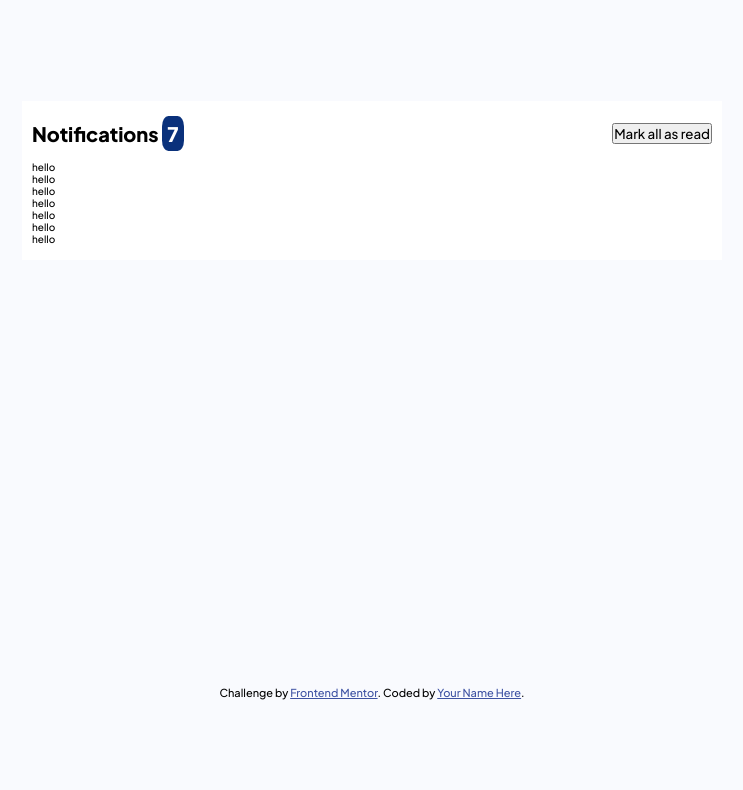
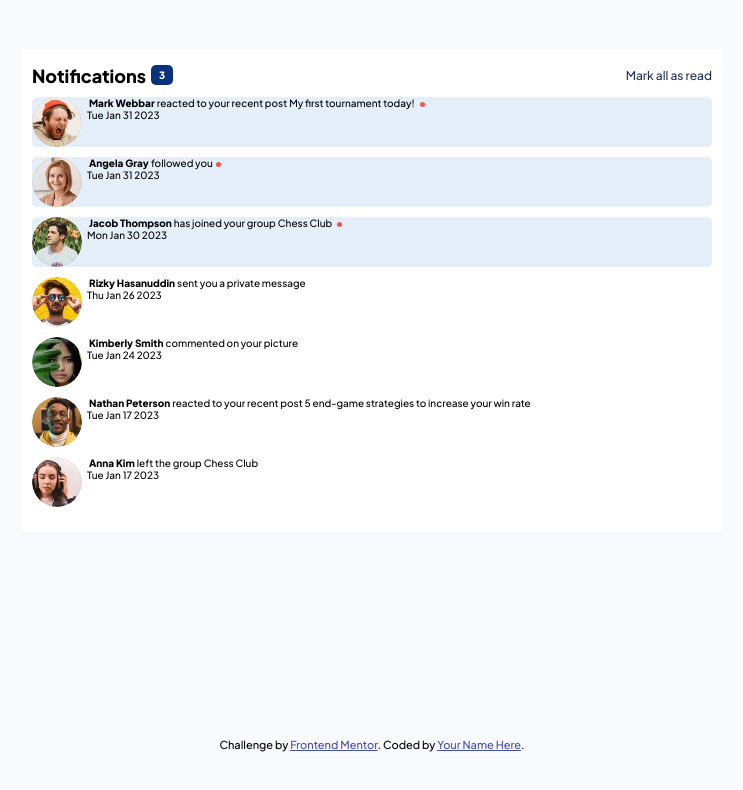
Before and after one commit to ALI-KHALED-13/Notifications-Page, a React (Create React App) app: page / in a window 1280 px wide. Shown: the top 790 px of the page, without its empty margins (268-1011 px from the left). Built offline with nearby package versions, Linux system fonts and the light colour scheme.

Commit message:
almost done

```diff
--- a/src/App.js
+++ b/src/App.js
@@ -1,4 +1,4 @@
-import { useState } from "react";
+
 import NotificationsSkeleton from "./components/NotificationsSkeleton";
 
 
@@ -6,7 +6,7 @@ function App() {
   return (
     <div className="container">
       <NotificationsSkeleton />
-      <br /> <br />
+      <br />
       <div className="attribution">
         Challenge by <a href="https://www.frontendmentor.io?ref=challenge" target="_blank"  rel="noreferrer">Frontend Mentor</a>.
         Coded by <a href="#">Your Name Here</a>.
--- a/src/components/NotificationCard/index.js
+++ b/src/components/NotificationCard/index.js
@@ -1,8 +1,49 @@
+import {
+  StyledCard,
+  StyledProfileLink,
+  StyledContentLink,
+  StyledEmbeddedMessage,
+  StyledRedDot,
+  StyledAvatar
+} from './styled';
 
 
-const NotificationCard =({notifObject})=> {
+const NotificationCard =({notifObject, setOneNotifAsRead})=> {
 
-return <p>hello</p>
+const contentType = notifObject.content?.type;
+
+return (
+  <StyledCard onClick={setOneNotifAsRead} isRead={notifObject.isRead}>
+    <StyledAvatar
+      src={notifObject.initiator.avatar}
+      alt="profile picture"
+    />
+    <div>
+      <p>
+        <StyledProfileLink href={notifObject.initiator.href}>
+          {notifObject.initiator.name}
+        </StyledProfileLink>
+        {notifObject.notifMessage}
+
+        {contentType === "link" && (
+          <StyledContentLink href={notifObject.content.href}>
+            {notifObject.content.text}
+          </StyledContentLink>
+        )}
+        {notifObject.isRead === false && <StyledRedDot />}
+      </p>
+      <span>
+        {new Date(notifObject.date).toDateString()}
+      </span>
+      {/*["image", "message"].includes(contentType) && (
+        contentType === "message"?
+
+        :
+
+      )*/}
+    </div>
+  </StyledCard>
+);
 }
 
 export default NotificationCard;
--- a/src/components/NotificationCard/styled.js
+++ b/src/components/NotificationCard/styled.js
@@ -0,0 +1,59 @@
+import styled from "styled-components";
+
+
+const StyledCard = styled.div`
+  margin-bottom: 1rem;
+  background-color: ${({isRead})=> isRead? "initial": "var(--lightGreyishBlue1)" };
+  border-radius: 5px;
+  display: flex;
+  gap: 0.5rem;
+
+`;
+
+const StyledAvatar = styled.img`
+  width: 5rem;
+  height: 5rem;
+  border-radius: 50%;
+`;
+
+const StyledLink = styled.a`
+  text-decoration: none;
+  cursor: pointer;
+  &:link, &:visited {
+    color: unset;
+  }
+  &:hover, &:active {
+    color: var(--Blue);
+  }
+  margin: 0 0.2rem;
+`;
+
+const StyledProfileLink = styled(StyledLink)`
+  font-weight: 800;
+`;
+const StyledContentLink = styled(StyledLink)`
+  font-weight: 500;
+  color: var(--greyishBlue);
+`;
+
+const StyledEmbeddedMessage = styled.p`
+
+`;
+
+const StyledRedDot = styled.span`
+  display: inline-block;
+  width: 0.5rem;
+  height: 0.5rem;
+  border-radius: 50%;
+  background-color: var(--Red);
+  margin-left: 0.3rem;
+`;
+
+export {
+  StyledCard,
+  StyledProfileLink,
+  StyledContentLink,
+  StyledEmbeddedMessage,
+  StyledRedDot,
+  StyledAvatar
+}
--- a/src/components/NotificationsSkeleton/index.js
+++ b/src/components/NotificationsSkeleton/index.js
@@ -2,23 +2,46 @@
 import { useState } from "react";
 import notifications from "../../store";
 
-import { StyledContainer, StyledHeading, StyledNotifsList} from "./styled";
+import { StyledContainer, StyledHeading, StyledMarkAllButton} from "./styled";
 import NotificationCard from "../NotificationCard";
 
 const NotificationsSkeleton =()=>{
   const [notifs, setNotifs] = useState(notifications); //consider useReducer
 
+  const newNotifsCount = notifs.filter(notif=> !notif.isRead).length;
+
+  const setAllNotifsAsRead =()=>{
+    setNotifs(
+      notifs.map(notif=> ({...notif, isRead: true}))
+    )
+  }
+  const setOneNotifAsRead =(notifID)=> {
+    setNotifs(
+      notifs.map(notif=> notif.id === notifID? {...notif, isRead: true}: notif)
+    )
+  }
   return (
     <StyledContainer>
       <StyledHeading>
-         <h1>Notifications <span>{notifs.length}</span></h1>
-         <button>Mark all as read</button>
+         <h1>Notifications {newNotifsCount > 0 && <span>{newNotifsCount}</span>}</h1>
+         <StyledMarkAllButton
+          active={!!newNotifsCount}
+          onClick={setAllNotifsAsRead}
+         >
+            Mark all as read
+          </StyledMarkAllButton>
       </StyledHeading>
-      <StyledNotifsList>
-        {
-          notifs.map(notifObject=> <NotificationCard key={notifObject.id} notif={notifObject}/>)
-        }
-      </StyledNotifsList>
+      <div>
+        {notifs.map(notifObject=> {
+            return (
+              <NotificationCard
+                key={notifObject.id}
+                notifObject={notifObject}
+                setOneNotifAsRead={setOneNotifAsRead}
+              />
+            )
+        })}
+      </div>
     </StyledContainer>
   );
 }
--- a/src/components/NotificationsSkeleton/styled.js
+++ b/src/components/NotificationsSkeleton/styled.js
@@ -22,22 +22,29 @@ const StyledHeading = styled.div`
 
   & h1 {
     font-weight: 800;
-    font-size: 2rem;
+    font-size: 1.8rem;
+    display: flex;
+    align-items: center;
+    gap: 0.5rem;
     & span {
       display: inline-block;
-      font-size: inherit;
+      font-size: 1rem;
       color: white;
-      padding: 0.5rem;
+      padding: 0.4rem 0.8rem;
       background-color: var(--Blue);
-      border-radius: 30%;
+      border-radius: 5px;
     }
   }
-`;
-
-const StyledNotifsList = styled.ul`
 
 `;
 
+const StyledMarkAllButton = styled.button`
+  border: none;
+  font-size: 1.2rem;
+  cursor: ${({active})=> active? "pointer" : "default"};
+  background-color: transparent;
+  color: ${({active})=> active? "#1e2f5f" : "var(---darkGreyishBlue)"};
+`;
 
 
-export {StyledContainer, StyledHeading, StyledNotifsList}
+export {StyledContainer, StyledHeading, StyledMarkAllButton}
--- a/src/store.js
+++ b/src/store.js
@@ -1,4 +1,13 @@
 import { v4 as uuidv4 } from 'uuid';
+
+import Mark from "./images/avatar-mark-webber.webp";
+import Angela from "./images/avatar-angela-gray.webp";
+import Jacob from "./images/avatar-jacob-thompson.webp";
+import Rizky from "./images/avatar-rizky-hasanuddin.webp";
+
+import Kimberly from "./images/avatar-kimberly-smith.webp";
+import Nathan from"./images/avatar-nathan-peterson.webp";
+import Anna from "./images/avatar-anna-kim.webp";
 
 const notifications = [
   {
@@ -7,6 +16,7 @@ const notifications = [
     isRead: false,
     initiator: {
       name: "Mark Webbar",
+      avatar: Mark,
       href: "#"
     },
     notifMessage: "reacted to your recent post",
@@ -22,6 +32,7 @@ const notifications = [
     isRead: false,
     initiator: {
       name: "Angela Gray",
+      avatar: Angela,
       href: "#"
     },
     notifMessage: "followed you",
@@ -32,6 +43,7 @@ const notifications = [
     isRead: false,
     initiator: {
       name: "Jacob Thompson",
+      avatar: Jacob,
       href: "#"
     },
     notifMessage: "has joined your group",
@@ -47,6 +59,7 @@ const notifications = [
     isRead: true,
     initiator: {
       name: "Rizky Hasanuddin",
+      avatar: Rizky,
       href: "#"
     },
     notifMessage: "sent you a private message",
@@ -62,6 +75,7 @@ const notifications = [
     isRead: true,
     initiator: {
       name: "Kimberly Smith",
+      avatar: Kimberly,
       href: "#"
     },
     notifMessage: "commented on your picture",
@@ -77,6 +91,7 @@ const notifications = [
     isRead: true,
     initiator: {
       name: "Nathan Peterson",
+      avatar: Nathan,
       href: "#"
     },
     notifMessage: "reacted to your recent post",
@@ -92,6 +107,7 @@ const notifications = [
     isRead: true,
     initiator: {
       name: "Anna Kim",
+      avatar: Anna,
       href: "#"
     },
     notifMessage: "left the group",
```
